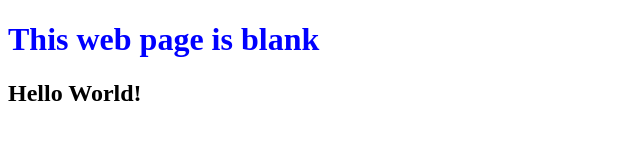
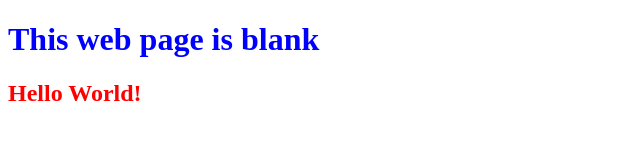
Before and after one commit to RamkumarKrishnasamy/0main_openSAP_repo, a plain HTML site: page index.html in a window 1280 px wide. Shown: the whole page, without its empty margins (0-640 px from the left). Drawn offline with Linux system fonts and the light colour scheme.

Commit message:
Added style in 2nd Header

```diff
--- a/index.html
+++ b/index.html
@@ -6,6 +6,6 @@
 	</head>
 	<body>
 		<h1 style = "color : Blue">This web page is blank</h1>
-		<h2>Hello World!</h2>
+		<h2 style = "color: Red">Hello World!</h2>
 	</body>
 </html>
```
